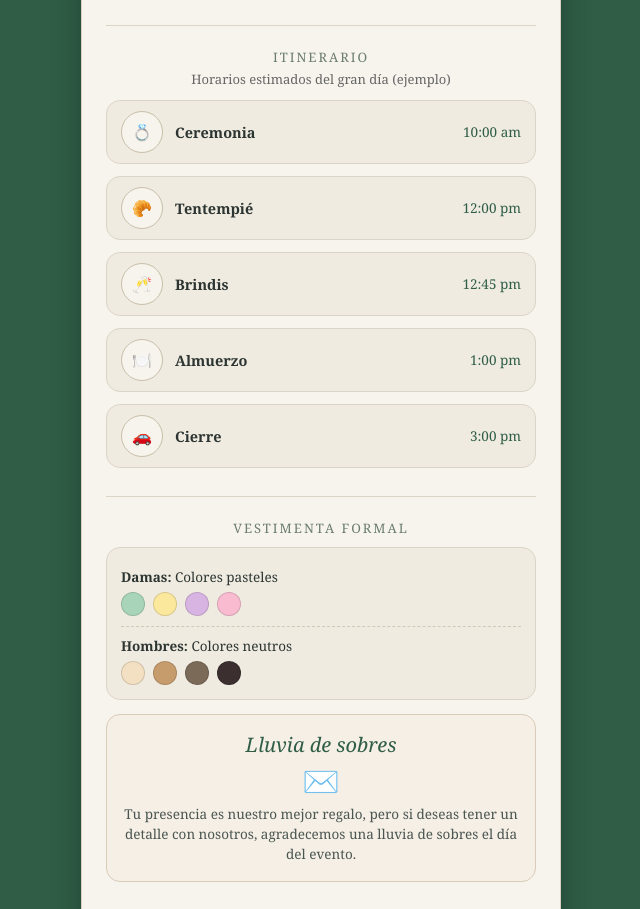
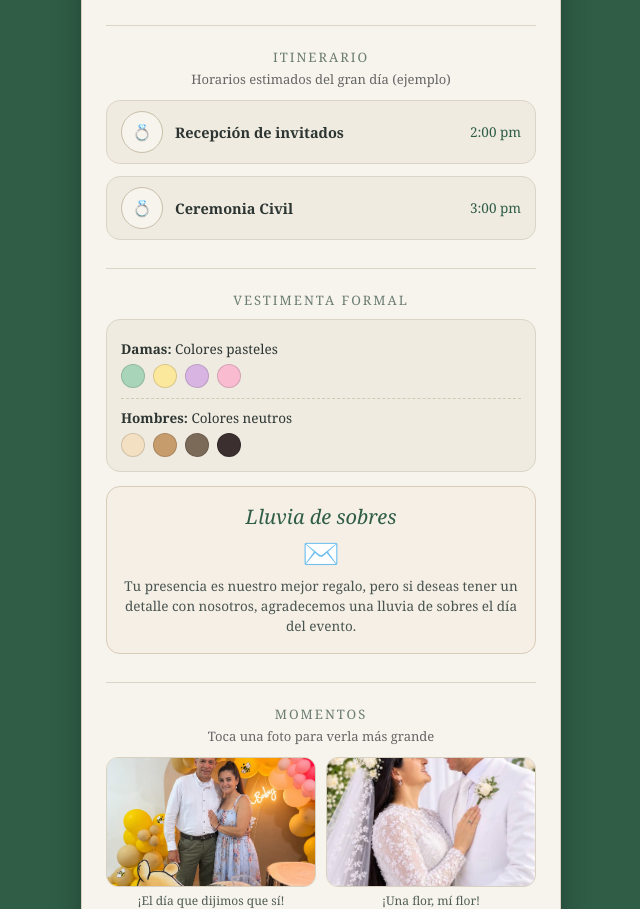
Before and after one commit to LuisDataS/Mi-Boda, a plain HTML site: page index.html in a window 1280 px wide. Shown: the part 1624-2533 px from the top of the page, without its empty margins (319-959 px from the left). Drawn offline with Linux system fonts and the light colour scheme.

Commit message:
Update index.html

```diff
--- a/index.html
+++ b/index.html
@@ -475,7 +475,7 @@
 
   <main class="tarjeta">
     <div class="contenido-tarjeta">
-      <p class="subtitulo">¡Invitación a nuestra Boda!</p>
+      <p class="subtitulo">¡Te invitamos a nuestra Boda!</p>
 
       <!-- Foto 3 al inicio con desvanecido en los bordes -->
       <div class="marco-portada">
@@ -596,42 +596,19 @@
           <div class="itinerario-item">
             <div class="itinerario-icono" aria-hidden="true">💍</div>
             <div class="itinerario-info">
-              <span class="itinerario-evento">Ceremonia</span>
-              <span class="itinerario-hora">10:00 am</span>
+              <span class="itinerario-evento">Recepción de invitados</span>
+              <span class="itinerario-hora">2:00 pm</span>
             </div>
           </div>
 
           <div class="itinerario-item">
-            <div class="itinerario-icono" aria-hidden="true">🥐</div>
+            <div class="itinerario-icono" aria-hidden="true">💍</div>
             <div class="itinerario-info">
-              <span class="itinerario-evento">Tentempié</span>
-              <span class="itinerario-hora">12:00 pm</span>
+              <span class="itinerario-evento">Ceremonia Civil</span>
+              <span class="itinerario-hora">3:00 pm</span>
             </div>
           </div>
 
-          <div class="itinerario-item">
-            <div class="itinerario-icono" aria-hidden="true">🥂</div>
-            <div class="itinerario-info">
-              <span class="itinerario-evento">Brindis</span>
-              <span class="itinerario-hora">12:45 pm</span>
-            </div>
-          </div>
-
-          <div class="itinerario-item">
-            <div class="itinerario-icono" aria-hidden="true">🍽️</div>
-            <div class="itinerario-info">
-              <span class="itinerario-evento">Almuerzo</span>
-              <span class="itinerario-hora">1:00 pm</span>
-            </div>
-          </div>
-
-          <div class="itinerario-item">
-            <div class="itinerario-icono" aria-hidden="true">🚗</div>
-            <div class="itinerario-info">
-              <span class="itinerario-evento">Cierre</span>
-              <span class="itinerario-hora">3:00 pm</span>
-            </div>
-          </div>
         </div>
       </section>
 
```
